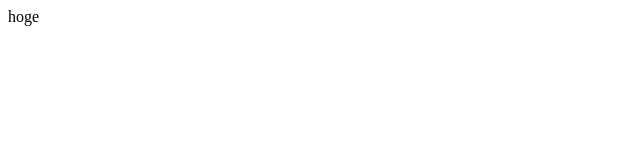
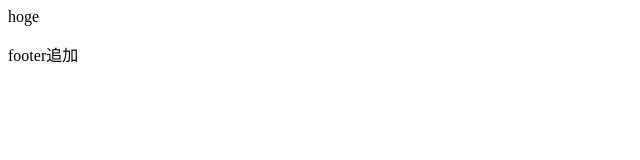
Before and after one commit to mightysosuke/git-practice, a plain HTML site: page index.html in a window 1280 px wide. Shown: the whole page, without its empty margins (0-640 px from the left). Drawn offline with Linux system fonts and the light colour scheme.

Commit message:
footer追加

```diff
--- a/index.html
+++ b/index.html
@@ -1 +1,2 @@
 <p>hoge</p>
+<p>footer追加</p>
```
